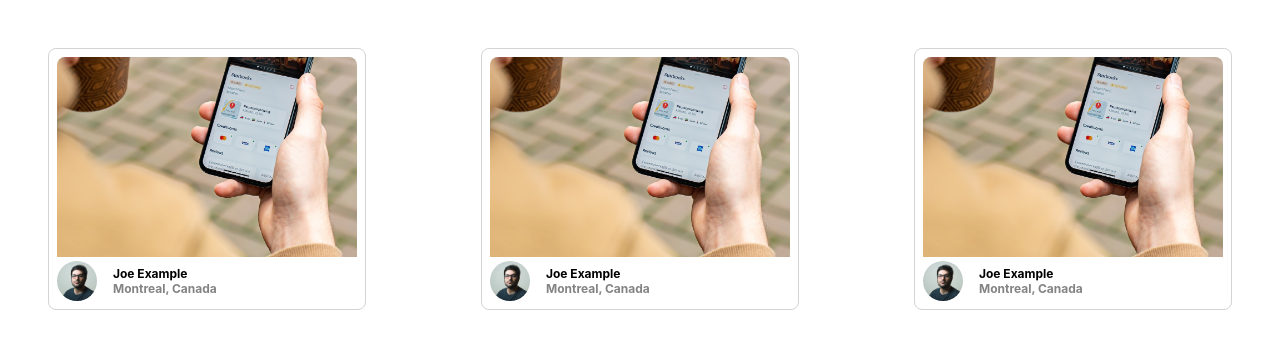
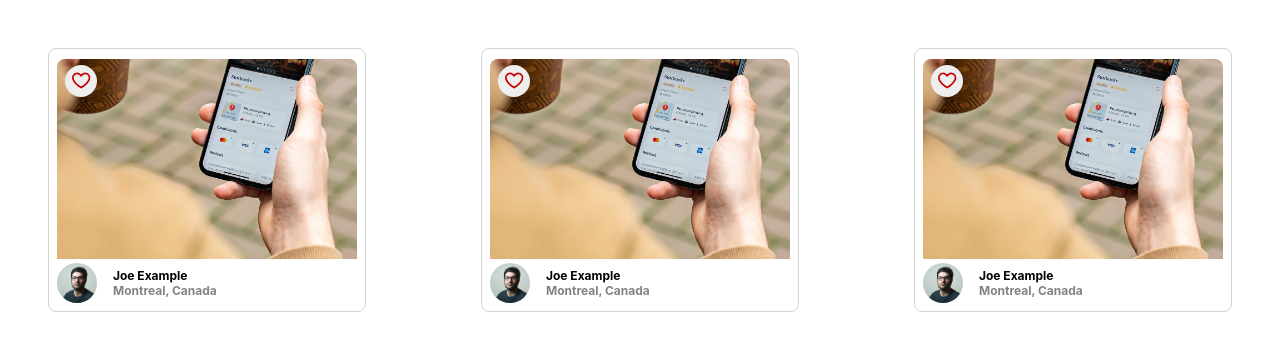
Before and after one commit to Vani11aG310/photolabs, a React (Create React App) app in the folder frontend/: page / in a window 1280 px wide. Shown: the top 350 px of the page. Built offline with nearby package versions, Linux system fonts and the light colour scheme; the HTML template or start-up script is replaced by a standard one.

Commit message:
added the like button to PhotoListItem component

```diff
--- a/frontend/src/components/PhotoFavButton.jsx
+++ b/frontend/src/components/PhotoFavButton.jsx
@@ -4,11 +4,16 @@
 import '../styles/PhotoFavButton.scss';
 
 function PhotoFavButton() {
+  const [like, setLike] = useState(false)
+  const clickHandler = () => {
+    setLike(like === false ? true : false)
+    console.log(like)
+  }
   return (
-    <div className="photo-list__fav-icon">
-      <div className="photo-list__fav-icon-svg">
-        {/* Insert React */}
-      </div>
+    <div className="photo-list__fav-icon" onClick={clickHandler}>
+        <div className="photo-list__fav-icon-svg">
+          <FavIcon selected={like}/>
+        </div>
     </div>
   );
 }
--- a/frontend/src/components/PhotoListItem.jsx
+++ b/frontend/src/components/PhotoListItem.jsx
@@ -1,12 +1,14 @@
 import React from "react";
 
 import "../styles/PhotoListItem.scss";
+import PhotoFavButton from "./PhotoFavButton";
 
 const PhotoListItem = (props) => {
   /* Insert React */
   const { photo } = props
   return (
     <div className="photo-list__item">
+      <PhotoFavButton />
       <img src={photo.imageSource} className="photo-list__image" alt="main image" />
       <div className="photo-list__user-details">
         <img src={photo.profile} className="photo-list__user-profile" alt="profile pic" />
```
